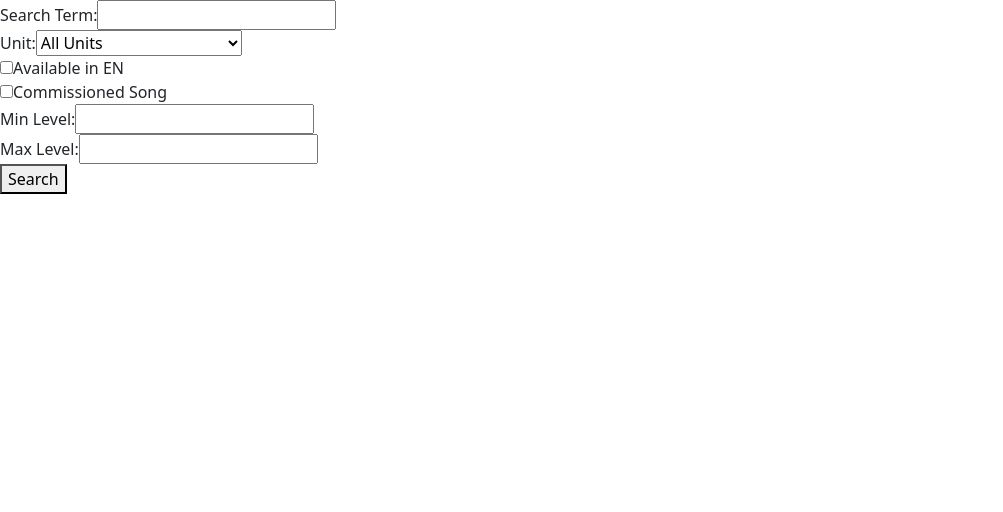
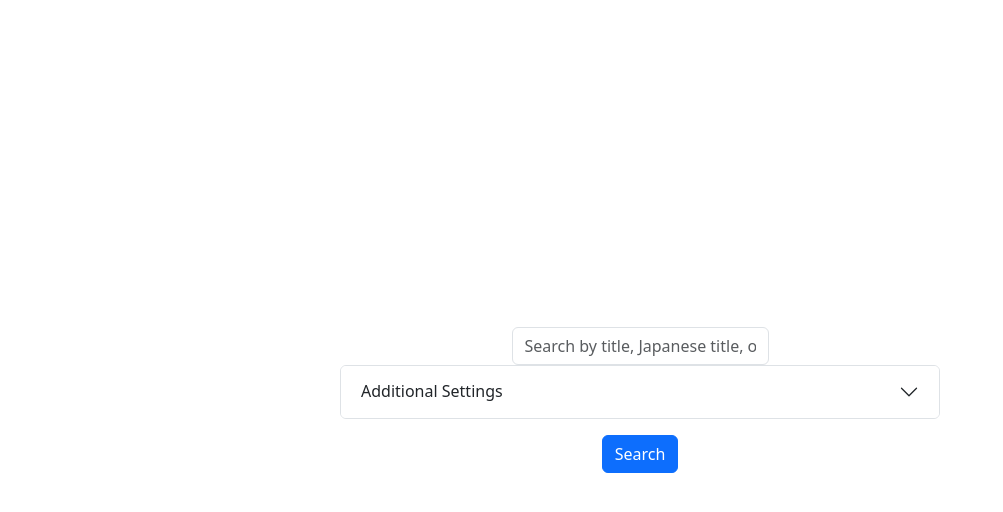
Before and after one commit to laoloser/pjsk-search, a React (Create React App) app: page / in a window 1280 px wide. Shown: the top 512 px of the page, without its empty margins (0-1003 px from the left). Built offline with nearby package versions, Linux system fonts and the light colour scheme.

Commit message:
Search bar styling basic

```diff
--- a/src/App.js
+++ b/src/App.js
@@ -1,26 +1,30 @@
 import React, { useState } from 'react';
 import Home from './components/Home';
-import SearchResults from './components/SearchResults';
+import SearchResults from './components/SearchResults'; // Assuming you have a component to display results
 
 const App = () => {
     const [searchResults, setSearchResults] = useState([]);
 
     const handleSearch = async (searchParams) => {
         try {
-      const query = new URLSearchParams(searchParams).toString();
-      const response = await fetch(`https://pjsk-search-backend-production.up.railway.app/songs?${query}`);
+            const response = await fetch('https://pjsk-search-backend-production.up.railway.app/songs', {
+                method: 'GET',
+                headers: {
+                    'Content-Type': 'application/json',
+                },
+                params: searchParams,
+            });
             const data = await response.json();
-      setSearchResults(Array.isArray(data) ? data : []); // Ensure data is an array
+            setSearchResults(data);
         } catch (error) {
             console.error('Error fetching songs:', error);
-      setSearchResults([]); // Ensure searchResults is always an array
         }
     };
 
     return (
         <div>
             <Home onSearch={handleSearch} />
-      <SearchResults results={searchResults} />
+            <SearchResults results={searchResults} /> {/* Render the search results */}
         </div>
     );
 };
--- /dev/null
+++ b/src/components/Home.css
@@ -0,0 +1,17 @@
+.search-container {
+    display: flex;
+    flex-direction: column;
+    align-items: center;
+    justify-content: center;
+    min-height: 100vh;
+    padding: 20px;
+}
+
+.search-accordion {
+    width: 100%;
+    max-width: 600px;
+}
+
+.mt-3 {
+    margin-top: 1rem;
+}
--- a/src/components/Home.js
+++ b/src/components/Home.js
@@ -1,96 +1,93 @@
 import React, { useState } from 'react';
+import Accordion from 'react-bootstrap/Accordion';
+import Form from 'react-bootstrap/Form';
+import Button from 'react-bootstrap/Button';
+import 'bootstrap/dist/css/bootstrap.min.css';
+import './Home.css';
 
 const Home = ({ onSearch }) => {
-  const [term, setTerm] = useState('');
-  const [unit, setUnit] = useState('all'); // Default to all units
+    const [query, setQuery] = useState('');
+    const [unit, setUnit] = useState('');
     const [availableInEn, setAvailableInEn] = useState(false);
     const [commission, setCommission] = useState(false);
     const [minLevel, setMinLevel] = useState('');
     const [maxLevel, setMaxLevel] = useState('');
 
-  const handleSearch = (e) => {
-    e.preventDefault();
-    const searchParams = {
-      term,
-      unit: unitMap[unit], // Use the mapping
-      availableInEn,
-      commission,
-      minLevel,
-      maxLevel,
-    };
-    onSearch(searchParams);
-  };
-
-  const unitMap = {
-    'all': 'all',
-    'VIRTUAL SINGERS': 'VS',
-    'Leo/Need': 'LN',
-    'MORE MORE JUMP!': 'MMJ',
-    'WonderlandsxShowtime': 'WXS',
-    'Vivid BAD SQUAD': 'VBS',
-    '25-ji, Nightcord de': 'N25',
+    const handleSearch = () => {
+        onSearch({ query, unit, availableInEn, commission, minLevel, maxLevel });
     };
 
     return (
-    <form onSubmit={handleSearch}>
-      <div>
-        <label>Search Term:</label>
-        <input
+        <div className="search-container">
+            <Form>
+                <Form.Group controlId="searchQuery">
+                    <Form.Control
                         type="text"
-          value={term}
-          onChange={(e) => setTerm(e.target.value)}
+                        placeholder="Search by title, Japanese title, or artist"
+                        value={query}
+                        onChange={(e) => setQuery(e.target.value)}
                     />
-      </div>
-      <div>
-        <label>Unit:</label>
-        <select value={unit} onChange={(e) => setUnit(e.target.value)}>
-          <option value="all">All Units</option>
-          <option value="VIRTUAL SINGERS">VIRTUAL SINGERS</option>
-          <option value="Leo/Need">Leo/Need</option>
-          <option value="MORE MORE JUMP!">MORE MORE JUMP!</option>
-          <option value="WonderlandsxShowtime">WonderlandsxShowtime</option>
-          <option value="Vivid BAD SQUAD">Vivid BAD SQUAD</option>
-          <option value="25-ji, Nightcord de">25-ji, Nightcord de</option>
-        </select>
-      </div>
-      <div>
-        <label>
-          <input
+                </Form.Group>
+            </Form>
+            <Accordion className="search-accordion">
+                <Accordion.Item eventKey="0">
+                    <Accordion.Header>Additional Settings</Accordion.Header>
+                    <Accordion.Body>
+                        <Form>
+                            <Form.Group controlId="unitSelect">
+                                <Form.Label>Unit</Form.Label>
+                                <Form.Control
+                                    as="select"
+                                    value={unit}
+                                    onChange={(e) => setUnit(e.target.value)}
+                                >
+                                    <option value="">All Units</option>
+                                    <option value="VS">VIRTUAL SINGERS</option>
+                                    <option value="LN">Leo/Need</option>
+                                    <option value="MMJ">MORE MORE JUMP!</option>
+                                    <option value="WXS">WonderlandsxShowtime</option>
+                                    <option value="VBS">Vivid BAD SQUAD</option>
+                                    <option value="N25">25-ji, Nightcord de</option>
+                                </Form.Control>
+                            </Form.Group>
+                            <Form.Group controlId="availableInEn">
+                                <Form.Check
                                     type="checkbox"
+                                    label="Available in EN"
                                     checked={availableInEn}
                                     onChange={(e) => setAvailableInEn(e.target.checked)}
                                 />
-          Available in EN
-        </label>
-      </div>
-      <div>
-        <label>
-          <input
+                            </Form.Group>
+                            <Form.Group controlId="commission">
+                                <Form.Check
                                     type="checkbox"
+                                    label="Commissioned Song"
                                     checked={commission}
                                     onChange={(e) => setCommission(e.target.checked)}
                                 />
-          Commissioned Song
-        </label>
-      </div>
-      <div>
-        <label>Min Level:</label>
-        <input
+                            </Form.Group>
+                            <Form.Group controlId="minLevel">
+                                <Form.Label>Minimum Level</Form.Label>
+                                <Form.Control
                                     type="number"
                                     value={minLevel}
                                     onChange={(e) => setMinLevel(e.target.value)}
                                 />
-      </div>
-      <div>
-        <label>Max Level:</label>
-        <input
+                            </Form.Group>
+                            <Form.Group controlId="maxLevel">
+                                <Form.Label>Maximum Level</Form.Label>
+                                <Form.Control
                                     type="number"
                                     value={maxLevel}
                                     onChange={(e) => setMaxLevel(e.target.value)}
                                 />
+                            </Form.Group>
+                        </Form>
+                    </Accordion.Body>
+                </Accordion.Item>
+            </Accordion>
+            <Button onClick={handleSearch} className="mt-3">Search</Button>
         </div>
-      <button type="submit">Search</button>
-    </form>
     );
 };
 
```
Lines whose indentation alone changed are shown as unchanged.
